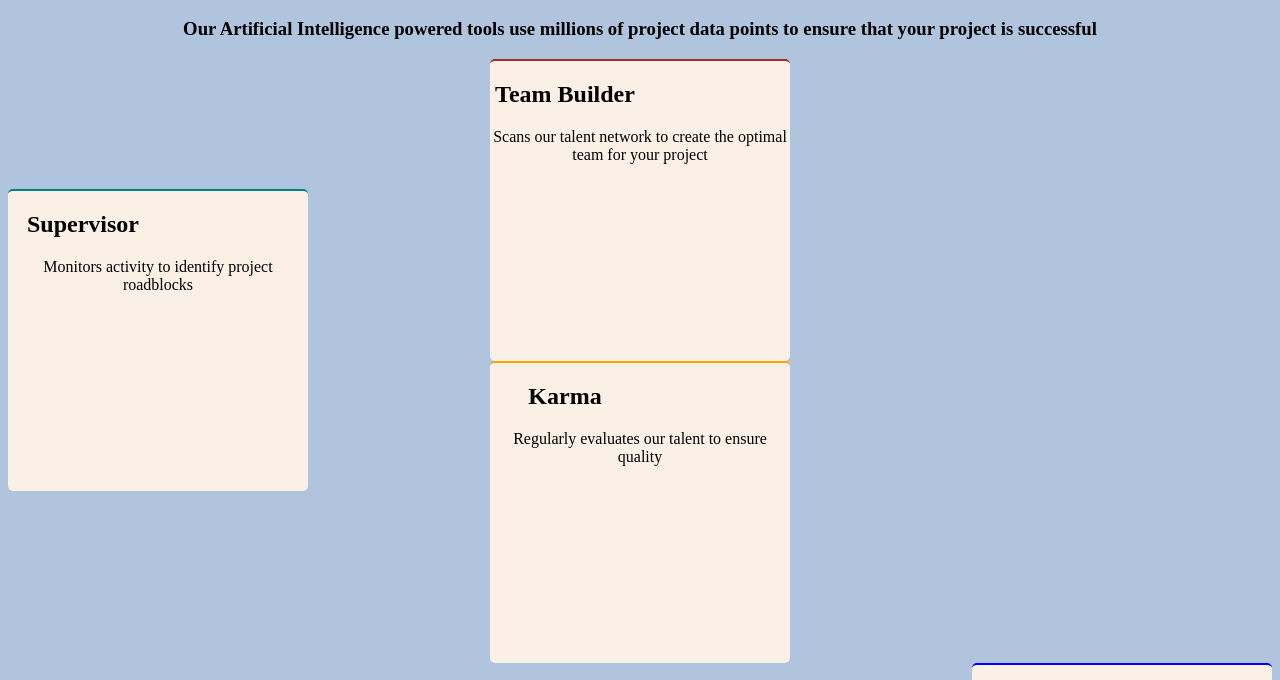
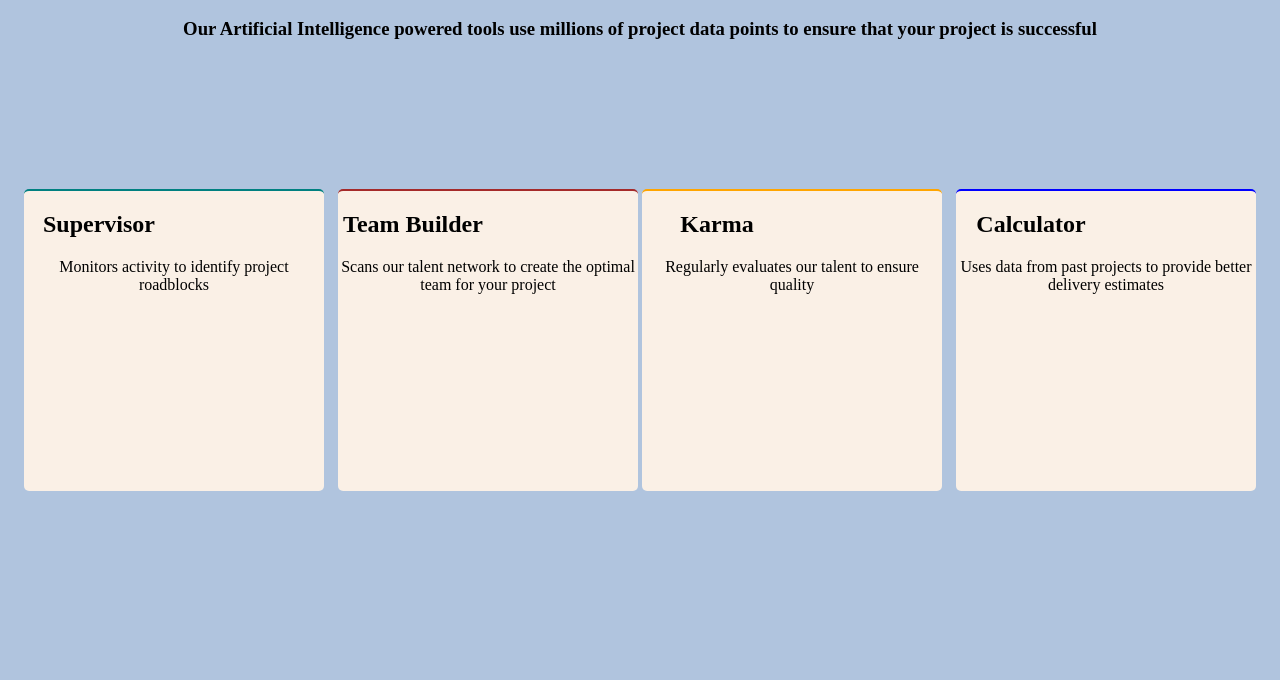
Before and after one commit to MoeCooper/FourCardChallenge, a plain HTML site: page index.html in a window 1280 px wide. Shown: the part 120-800 px from the top of the page. Drawn offline with Linux system fonts and the light colour scheme.

Commit message:
css changes

```diff
--- a/styles.css
+++ b/styles.css
@@ -23,7 +23,6 @@ body h2 {
 }
 
 .supervisor {
-    float: left;
     display: inline-block;
     background-color: linen;
     height: 300px;
@@ -35,7 +34,7 @@ body h2 {
 }
 
 .team-builder {
-    display: block;
+    display: inline-block;
     background-color: linen;
     height: 300px;
     width: 300px;
@@ -45,7 +44,7 @@ body h2 {
 }
 
 .karma {
-    display: block;
+    display: inline-block;
     background-color: linen;
     height: 300px;
     width: 300px;
@@ -55,7 +54,6 @@ body h2 {
 }
 
 .calculator {
-    float: right;
     display: inline-block;
     background-color: linen;
     height: 300px;
```
